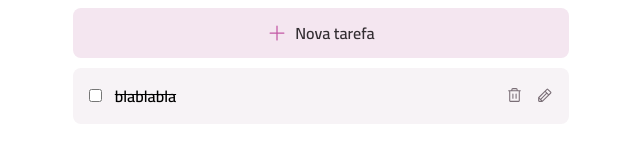
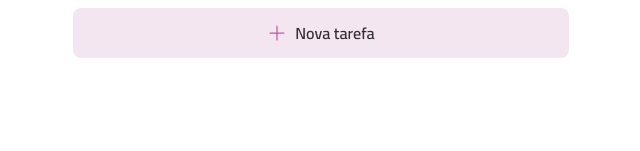
Before and after one commit to cauealb/projects-React, a React (Vite) app: page / in a window 1280 px wide. Shown: the part 149-300 px from the top of the page, without its empty margins (319-959 px from the left). Built offline with nearby package versions, Linux system fonts and the light colour scheme.

Commit message:
fix: Arrumando lógica do Componente Task

```diff
--- a/src/components/NewTask/useNewTask.js
+++ b/src/components/NewTask/useNewTask.js
@@ -2,11 +2,7 @@ import { useState } from "react"
 
 
 export default function useNewTask() {
-    const [listTasks, setListTasks] = useState([{
-        id: new Date().getTime(),
-        text: 'blablabla',
-        finish: false
-    }])
+    const [listTasks, setListTasks] = useState([])
     const [newTask, setNewTask] = useState(false)
 
     function handleCreateNewTask() {
--- a/src/components/Task/Task.jsx
+++ b/src/components/Task/Task.jsx
@@ -9,8 +9,8 @@ export default function Task({text, finish}) {
     return(
         <div class="task">
             <input onClick={handleTaskFinish} type="checkbox" />
-            {finish ? <p>{text}</p>
-             : <s>{text}</s>}
+            {finish ? <s>{text}</s>
+             : <p>{text}</p>}
             <div>
                 <TrashIcon class="TrashIcon" size={17} color="#7A6E76" />
                 <PencilIcon class="PencilIcon" size={17} color="#7A6E76" />
```
